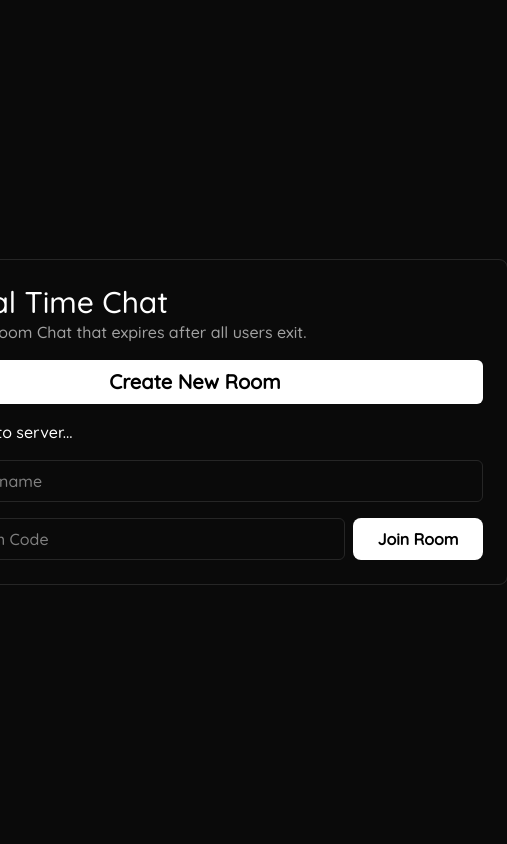
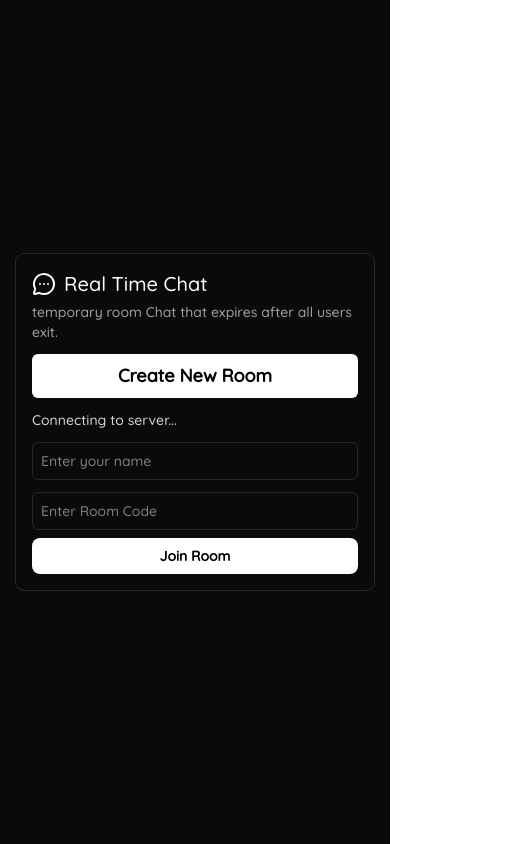
Before and after one commit to GopiCharanReddy/ChatRoom, a React (Vite) app in the folder frontend/: page / in a window 390 px wide. Shown: the whole page, 507 px wide, since content can reach past the window. Built offline with nearby package versions, Linux system fonts and the light colour scheme; no server answers; a web font is replaced by a local one.

Commit message:
make frontend code responsive

```diff
--- a/frontend/src/App.tsx
+++ b/frontend/src/App.tsx
@@ -15,9 +15,9 @@ const App = () => {
   }
 
   return (
-    <div className='min-h-screen flex justify-center items-center bg-neutral-950 text-white'>
+    <div className='min-h-screen flex justify-center items-center bg-neutral-950 text-white p-4 sm:p-6 lg:p-8'>
       <WebSocketProvider>
-        <div>
+        <div className='w-full max-w-md sm:max-w-lg lg:max-w-2xl xl:max-w-4xl'>
           {view === 'chat' ? <Chat roomId={roomId} initialUserCount={userCount} /> : <CreateRoom onRoomCreated={handleRoomCreated} />}
         </div>
       </WebSocketProvider>
--- a/frontend/src/components/Chat.tsx
+++ b/frontend/src/components/Chat.tsx
@@ -55,20 +55,25 @@ const Chat = ({ roomId, initialUserCount }: ChatProps) => {
     }
   }
   return (
-    <div className='flex flex-col gap-y-4 border border-neutral-800 p-4 rounded-lg'>
+    <div className='flex flex-col gap-y-3 sm:gap-y-4 border border-neutral-800 p-3 sm:p-4 rounded-lg w-full sm:w-auto'>
       <Header />
-      <div className='bg-neutral-800 p-2 rounded-lg flex justify-between'>
-        <div>{`Room Code: ${roomId}`}</div>
-        <div>{`Users ${userCount}/2`}</div>
+      <div className='bg-neutral-800 p-2 sm:p-3 rounded-lg flex flex-col sm:flex-row justify-between gap-1 sm:gap-0'>
+        <div className='text-sm sm:text-base break-all'>{`Room Code: ${roomId}`}</div>
+        <div className='text-sm sm:text-base'>{`Users ${userCount}/2`}</div>
       </div>
-      <div className='border border-neutral-800 rounded-lg w-full p-4 h-80 flex flex-col overflow-auto [&::-webkit-scrollbar]:w-1.5
-    [&::-webkit-scrollbar-track]:bg-transparent
-    [&::-webkit-scrollbar-thumb]:bg-slate-500/40
-    [&::-webkit-scrollbar-thumb]:rounded-full
-    [&::-webkit-scrollbar-thumb:hover]:bg-slate-500'>{messages.map((message, index: number) => <div className={`p-2 mt-2 rounded-lg inset-0 w-fit max-w-80 break-words ${message.sender === 'me' ? 'bg-white text-black self-end' : 'bg-neutral-800 text-white self-start'}`} key={index}>{message.text}</div>)}</div>
-      <form onSubmit={handleClick} className='flex gap-x-2'>
-        <input ref={inputRef} id='message' type="text" placeholder='Type a message' className=' border-neutral-800 p-3 rounded-lg focus:border-white border-2 focus:border-2 w-[80%]' />
-        <button type='submit' className='bg-white text-black font-semibold p-3 rounded-lg px-6 tracking-wider'>Send</button>
+      <div className='border border-neutral-800 rounded-lg w-full p-3 sm:p-4 h-64 sm:h-80 lg:h-96 flex flex-col overflow-auto [&::-webkit-scrollbar]:w-1.5 [&::-webkit-scrollbar-track]:bg-transparent [&::-webkit-scrollbar-thumb]:bg-slate-500/40 [&::-webkit-scrollbar-thumb]:rounded-full [&::-webkit-scrollbar-thumb:hover]:bg-slate-500'>
+        {messages.map((message, index: number) => (
+          <div
+            className={`p-3 sm:p-4 mb-2 rounded-lg w-fit max-w-[70%] sm:max-w-80 break-words text-sm sm:text-base shadow-sm ${message.sender === 'me' ? 'bg-white text-black self-end ml-auto' : 'bg-neutral-800 text-white self-start mr-auto'}`}
+            key={index}
+          >
+            {message.text}
+          </div>
+        ))}
+      </div>
+      <form onSubmit={handleClick} className='flex flex-col sm:flex-row gap-2'>
+        <input ref={inputRef} id='message' type="text" placeholder='Type a message' className='bg-neutral-900 text-white placeholder-neutral-400 border-neutral-800 p-2 sm:p-3 rounded-lg focus:border-white border-2 focus:border-2 w-full sm:w-[80%] text-sm sm:text-base focus:outline-none' />
+        <button type='submit' className='bg-white text-black font-semibold p-2 sm:p-3 rounded-lg px-4 sm:px-6 tracking-wider text-sm sm:text-base w-full sm:w-auto'>Send</button>
       </form>
     </div>
   )
--- a/frontend/src/components/CreateRoom.tsx
+++ b/frontend/src/components/CreateRoom.tsx
@@ -50,20 +50,18 @@ const CreateRoom = ({ onRoomCreated }: CreateRoomProps) => {
     }
   }
   return (
-    <div className='bg-neutral-950 min-h-screen flex justify-center items-center'>
-      <div className='border-neutral-400 p-6 outline-neutral-800  outline rounded-lg text-white gap-y-4 flex flex-col'>
+    <div className='w-full'>
+      <div className='border-neutral-400 p-4 sm:p-6 outline-neutral-800 outline rounded-lg text-white gap-y-3 sm:gap-y-4 flex flex-col w-full'>
         <div>
           <Header />
         </div>
-        <button onClick={handleClick} className='cursor-pointer font-semibold hover:bg-neutral-200 bg-white text-xl flex justify-center text-black w-xl rounded-md p-2'>Create New Room</button>
-        {!isConnected && <p>Connecting to server...</p>}
-        <input ref={nameRef} type="text" placeholder='Enter your name' className='text-neutral-100 p-2 w-full border focus:border-neutral-100 outline-none border-neutral-800 rounded-md' />
-        <div className='flex gap-2'>
-          <input ref={roomIDRef} type="text" placeholder='Enter Room Code' className='text-neutral-100 p-2 w-full border focus:border-neutral-100 outline-none border-neutral-800 rounded-md' />
-          <button onClick={handleJoin} className='cursor-pointer bg-white hover:bg-neutral-200 w-[30%] text-black rounded-lg font-semibold'>Join Room</button>
+        <button onClick={handleClick} className='cursor-pointer font-semibold hover:bg-neutral-200 bg-white text-lg sm:text-xl flex justify-center text-black rounded-md p-2 sm:p-3 w-full'>Create New Room</button>
+        {!isConnected && <p className='text-sm sm:text-base text-neutral-300'>Connecting to server...</p>}
+        <input ref={nameRef} type="text" placeholder='Enter your name' className='text-neutral-100 p-2 sm:p-3 w-full border focus:border-neutral-100 outline-none border-neutral-800 rounded-md text-sm sm:text-base' />
+        <div className='flex flex-col sm:flex-row gap-2 sm:gap-3'>
+          <input ref={roomIDRef} type="text" placeholder='Enter Room Code' className='text-neutral-100 p-2 sm:p-3 w-full border focus:border-neutral-100 outline-none border-neutral-800 rounded-md text-sm sm:text-base' />
+          <button onClick={handleJoin} className='cursor-pointer bg-white hover:bg-neutral-200 w-full sm:w-auto sm:min-w-[120px] text-black rounded-lg font-semibold p-2 sm:p-3 text-sm sm:text-base'>Join Room</button>
         </div>
-      </div>
-      <div>
       </div>
     </div>
   )
--- a/frontend/src/components/Header.tsx
+++ b/frontend/src/components/Header.tsx
@@ -2,11 +2,11 @@
 const Header = () => {
   return (
     <div>
-      <div className='text-3xl flex items-center gap-4'>
-        <svg xmlns="http://www.w3.org/2000/svg" viewBox="0 0 24 24" fill="none" stroke="currentColor" strokeWidth="2" strokeLinecap="round" strokeLinejoin="round" className="lucide w-[30px] lucide-message-circle-more-icon lucide-message-circle-more"><path d="M2.992 16.342a2 2 0 0 1 .094 1.167l-1.065 3.29a1 1 0 0 0 1.236 1.168l3.413-.998a2 2 0 0 1 1.099.092 10 10 0 1 0-4.777-4.719" /><path d="M8 12h.01" /><path d="M12 12h.01" /><path d="M16 12h.01" /></svg>
-        Real Time Chat
+      <div className='text-xl sm:text-2xl lg:text-3xl flex items-center gap-2 sm:gap-3 lg:gap-4'>
+        <svg xmlns="http://www.w3.org/2000/svg" viewBox="0 0 24 24" fill="none" stroke="currentColor" strokeWidth="2" strokeLinecap="round" strokeLinejoin="round" className="lucide w-6 h-6 sm:w-7 sm:h-7 lg:w-[30px] lg:h-[30px] lucide-message-circle-more-icon lucide-message-circle-more"><path d="M2.992 16.342a2 2 0 0 1 .094 1.167l-1.065 3.29a1 1 0 0 0 1.236 1.168l3.413-.998a2 2 0 0 1 1.099.092 10 10 0 1 0-4.777-4.719" /><path d="M8 12h.01" /><path d="M12 12h.01" /><path d="M16 12h.01" /></svg>
+        <span className='break-words'>Real Time Chat</span>
       </div>
-      <div className='text-neutral-400'>temporary room Chat that expires after all users exit.</div>
+      <div className='text-sm sm:text-base text-neutral-400 mt-1 sm:mt-2'>temporary room Chat that expires after all users exit.</div>
     </div>
   )
 }
```
